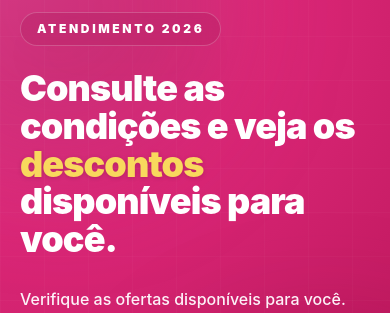
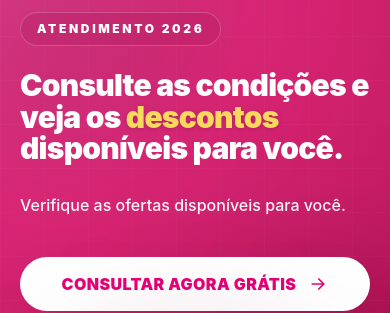
Before and after one commit to NeroProject329/auditcontabilidadeonline2, a Next.js app: page / in a window 390 px wide. Shown: the part 129-442 px from the top of the page. Built offline with nearby package versions, Linux system fonts and the light colour scheme; no server answers.

Commit message:
textos ajustados

```diff
--- a/src/app/page.tsx
+++ b/src/app/page.tsx
@@ -297,7 +297,7 @@ export default function Home() {
               Atendimento 2026
             </div>
 
-            <h1 className="max-w-3xl text-4xl font-black leading-[1.05] tracking-tight sm:text-5xl lg:text-6xl">
+            <h1 className="max-w-3xl text-3xl font-black leading-[1.05] tracking-tight sm:text-5xl lg:text-6xl">
               Consulte as condições e veja os <span className="text-[#f8d85d] drop-shadow-sm">descontos</span> disponíveis para você.
             </h1>
 
```
